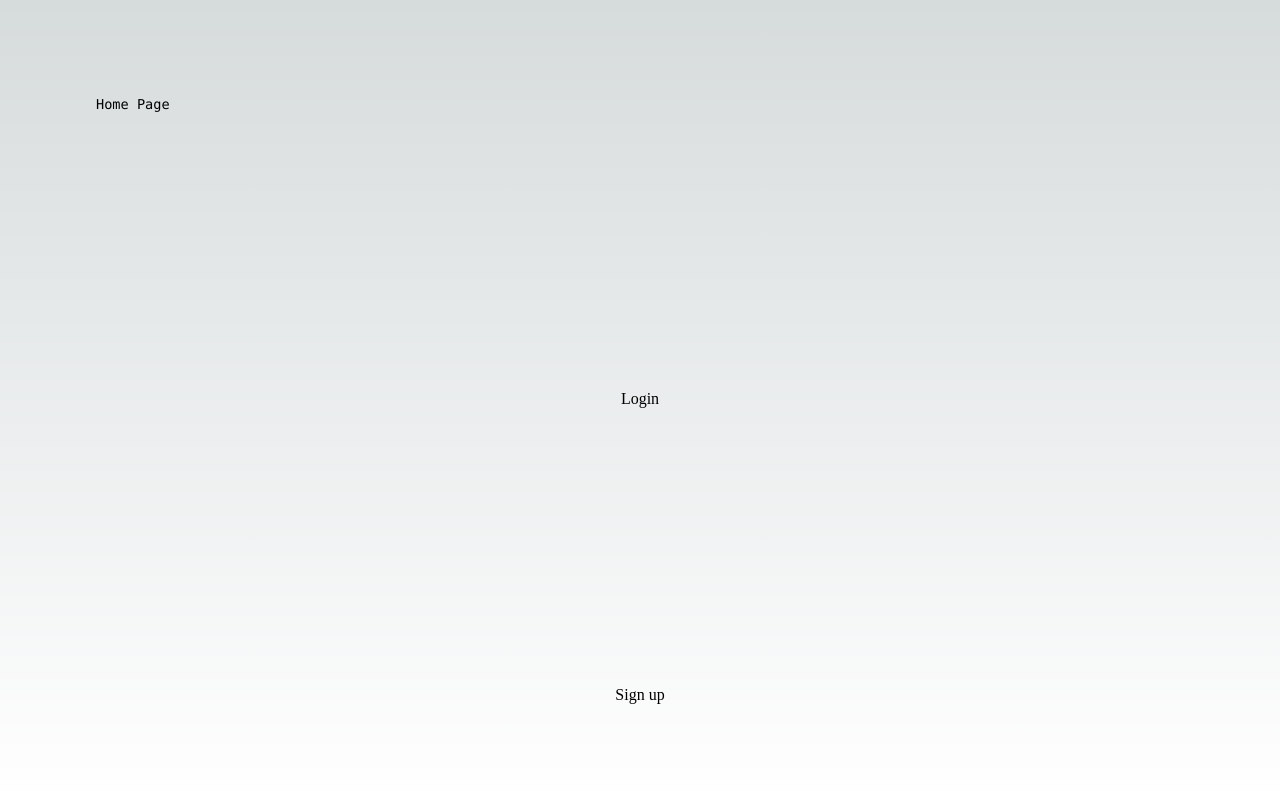
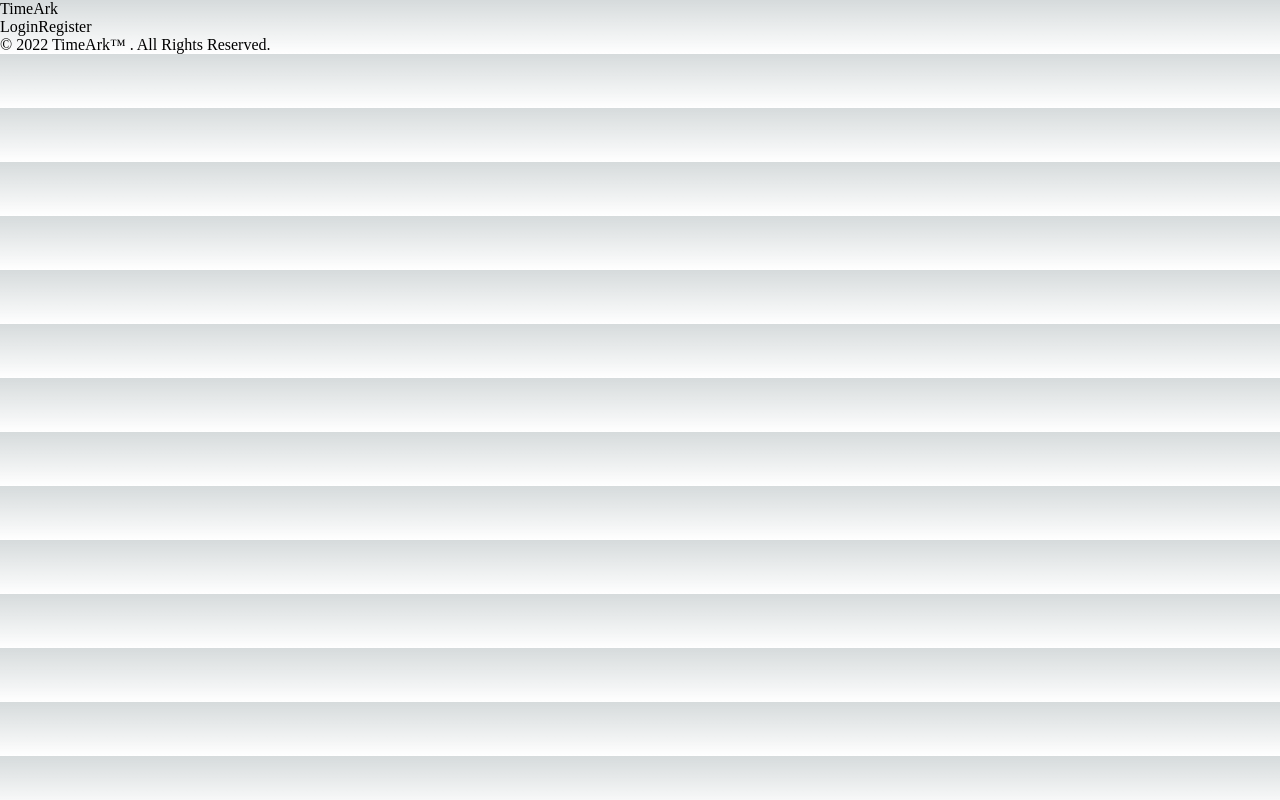
Before and after one commit to evawf/timeark-fe-nextjs, a Next.js app: page / in a window 1280 px wide. Built offline with nearby package versions, Linux system fonts and the light colour scheme.

Commit message:
updated dashboard page

```diff
--- /dev/null
+++ b/app/components/footer.tsx
@@ -0,0 +1,10 @@
+import React from "react";
+
+export default function Footer() {
+  return (
+    <div>
+      <span>© 2022{"  "} </span>
+      <span>TimeArk™ . All Rights Reserved.</span>
+    </div>
+  );
+}
--- /dev/null
+++ b/app/components/navbar.tsx
@@ -0,0 +1,12 @@
+import React from "react";
+import Link from "next/link";
+
+export default function Navbar() {
+  return (
+    <div>
+      <div>TimeArk</div>
+      <Link href={"/login"}>Login</Link>
+      <Link href={"/signup"}>Register</Link>
+    </div>
+  );
+}
--- a/app/page.tsx
+++ b/app/page.tsx
@@ -1,20 +1,22 @@
+import React, { useState, useEffect, useLayoutEffect } from "react";
+import Navbar from "./components/navbar";
+import Footer from "./components/footer";
+
 import Image from "next/image";
-import { Inter } from "next/font/google";
+import { Inter, Nabla } from "next/font/google";
 import styles from "./page.module.css";
 import Link from "next/link";
-
+import { useGlobalContext } from "@/lib/context/store";
+import { useRouter } from "next/navigation";
+import FetchCurrentUser from "@/lib/fetchCurrentUser";
 const inter = Inter({ subsets: ["latin"] });
 
 export default function Home() {
   return (
-    <main className={styles.main}>
-      <div className={styles.description}>Home Page</div>
-      <div className={styles.card}>
-        <Link href={"/login"}>Login</Link>
-      </div>
-      <div>
-        <Link href={"/signup"}>Sign up</Link>
-      </div>
-    </main>
+    <div>
+      <Navbar />
+
+      <Footer />
+    </div>
   );
 }
--- a/lib/components/footer.tsx
+++ /dev/null
@@ -1,5 +0,0 @@
-import React from "react";
-
-export default function Footer() {
-  return <div>Footer</div>;
-}
--- a/lib/components/sidebar.tsx
+++ /dev/null
@@ -1,5 +0,0 @@
-import React from "react";
-
-export default function Sidebar() {
-  return <div>Sidebar</div>;
-}
--- /dev/null
+++ b/lib/fetchCurrentUser.tsx
@@ -0,0 +1,15 @@
+import axios from "axios";
+
+axios.defaults.withCredentials = true;
+
+export default async function FetchCurrentUser() {
+  const res = await axios.get(
+    `${process.env.NEXT_PUBLIC_BACKEND_URL}/users/user`
+  );
+  console.log("res: ", res);
+  if (res.data) {
+    return res.data;
+  } else {
+    return "Please login first";
+  }
+}
--- a/lib/fetchDashboardData.tsx
+++ b/lib/fetchDashboardData.tsx
@@ -12,5 +12,8 @@ export default async function FetchDashboardData() {
     `${process.env.NEXT_PUBLIC_BACKEND_URL}/users/dashboard`
   );
   console.log("dashboard res: ", res);
+  if (!res.data) {
+    return "unauthorized";
+  }
   return res.data;
 }
```
Also changed, not shown: app/(auth)/login/page.tsx (+3 -5 lines), app/components/sidebar.tsx (added, +14 -0 lines), app/dashboard/page.tsx (+21 -11 lines).
